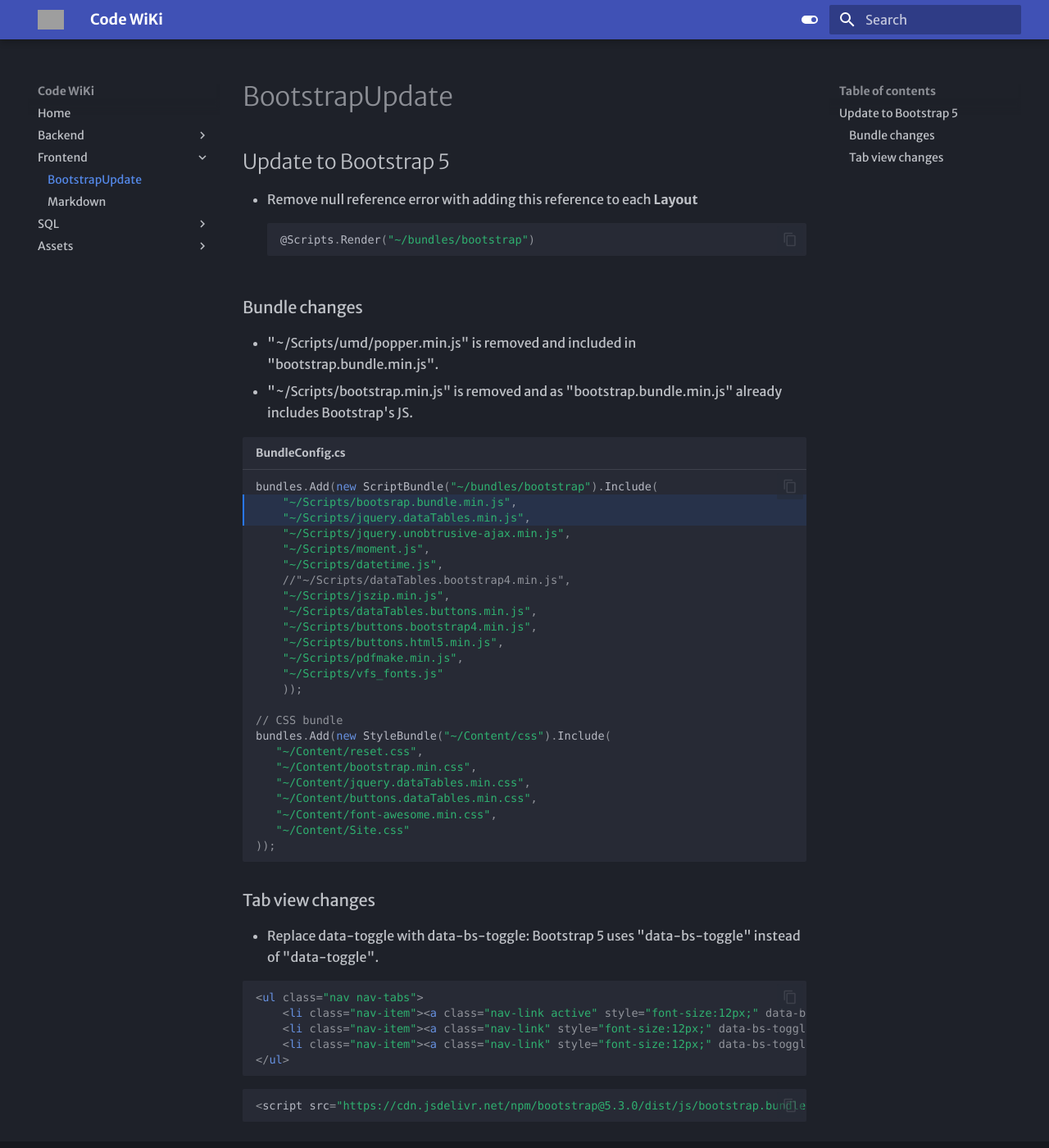
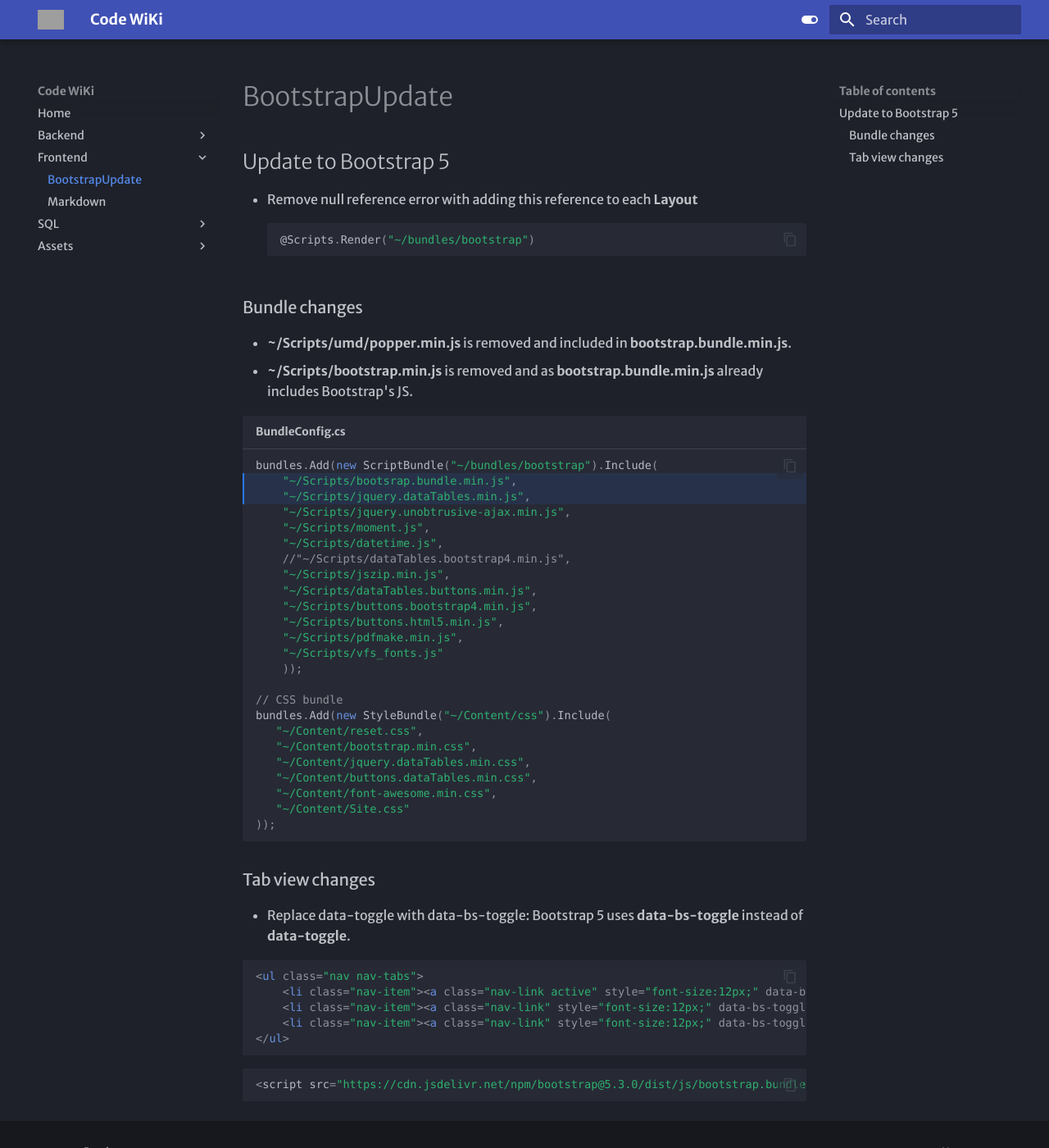
Before and after one commit to mkouhpayeh/code-wiki, an MkDocs documentation site: the page built from docs/Frontend/BootstrapUpdate.md, in a window 1280 px wide and 1400 px high. Shown: the whole window at 82% size. Built offline with MkDocs 1.6.1 and Material for MkDocs 9.7.7, drawn with Linux system fonts in a browser that asks for light colours; some web fonts are replaced; grey boxes are pictures that could not be loaded.

````diff
--- a/docs/Frontend/BootstrapUpdate.md
+++ b/docs/Frontend/BootstrapUpdate.md
@@ -6,8 +6,8 @@
 ```
 
 ### Bundle changes
-- "~/Scripts/umd/popper.min.js" is removed and included in "bootstrap.bundle.min.js".
-- "~/Scripts/bootstrap.min.js" is removed and as "bootstrap.bundle.min.js" already includes Bootstrap's JS.
+- **~/Scripts/umd/popper.min.js** is removed and included in **bootstrap.bundle.min.js**.
+- **~/Scripts/bootstrap.min.js** is removed and as **bootstrap.bundle.min.js** already includes Bootstrap's JS.
 
 ``` csharp title="BundleConfig.cs" hl_lines="2 3"
 bundles.Add(new ScriptBundle("~/bundles/bootstrap").Include(
@@ -37,7 +37,7 @@ bundles.Add(new StyleBundle("~/Content/css").Include(
 ```
 
 ### Tab view changes
-- Replace data-toggle with data-bs-toggle: Bootstrap 5 uses "data-bs-toggle" instead of "data-toggle".
+- Replace data-toggle with data-bs-toggle: Bootstrap 5 uses **data-bs-toggle** instead of **data-toggle**.
 
 ```html
 <ul class="nav nav-tabs">
````
